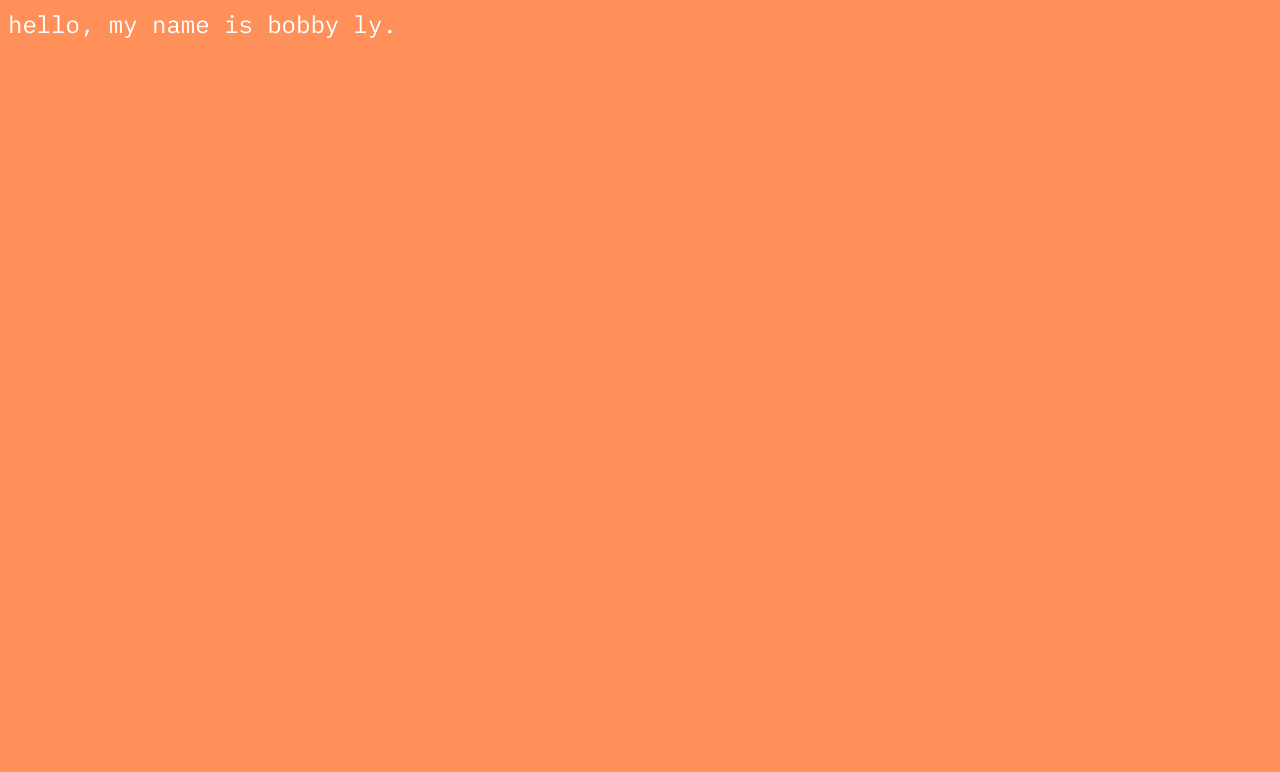
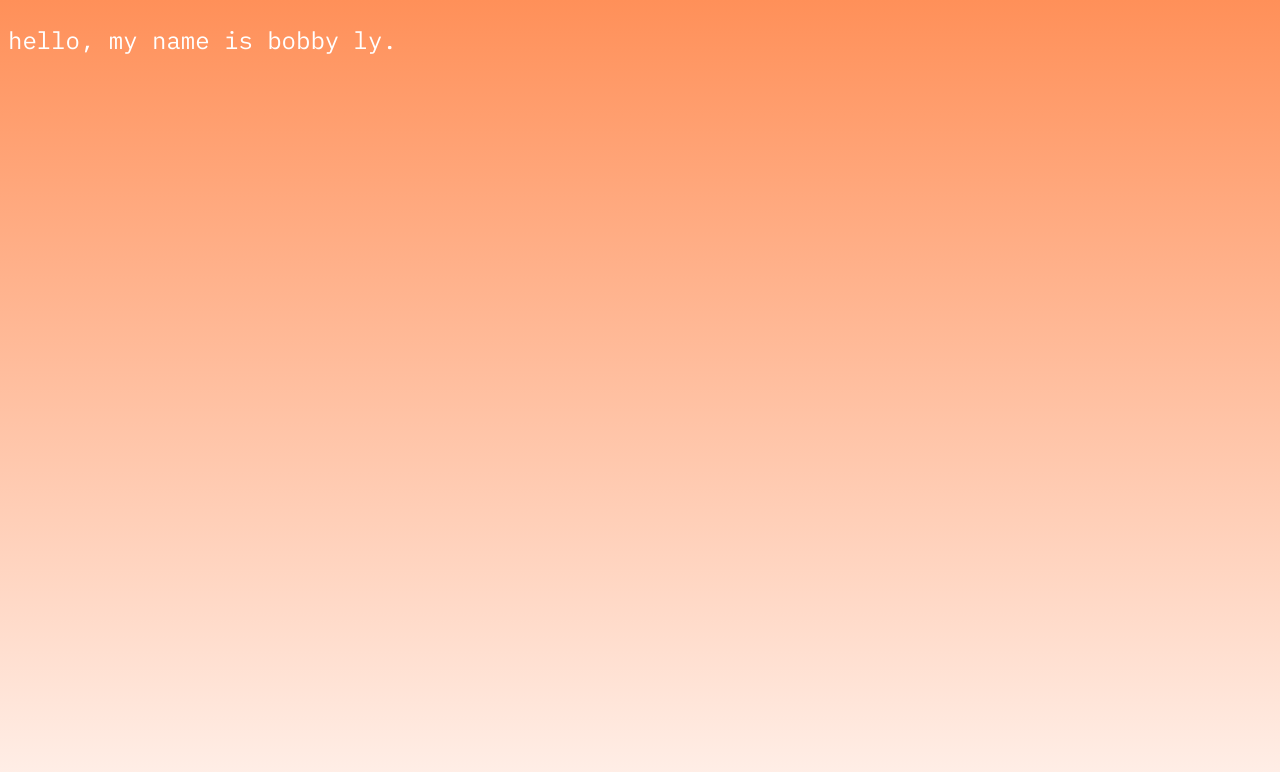
Before and after one commit to bobbyly/bobbyly.github.io, a plain HTML site: page index.html in a window 1280 px wide. Drawn offline with Linux system fonts and the light colour scheme.

Commit message:
Update index.html

```diff
--- a/index.html
+++ b/index.html
@@ -6,17 +6,24 @@
 </head>
 
  <style>
-      body {
-        font-family: 'IBM Plex Mono', serif;
-        font-size: 24px;
-		color: #ffffff;
-		background-color: #ff9059
-      }
+	html{
+	min-height: 100%;
+	}
+	body {
+	font-family: 'IBM Plex Mono', serif;
+	font-size: 24px;
+	color: #ffffff;
+	background-image: linear-gradient(to top, #fff1eb 0%, #ff9059 100%);
+	background-color: #ff9059;
+	}
  </style>
 
 <body>
 
-<div>hello, my name is bobby ly.</div>
+<div>
+<p>hello, my name is bobby ly.
+</p>
+</div>
 
 </body>
 
```
